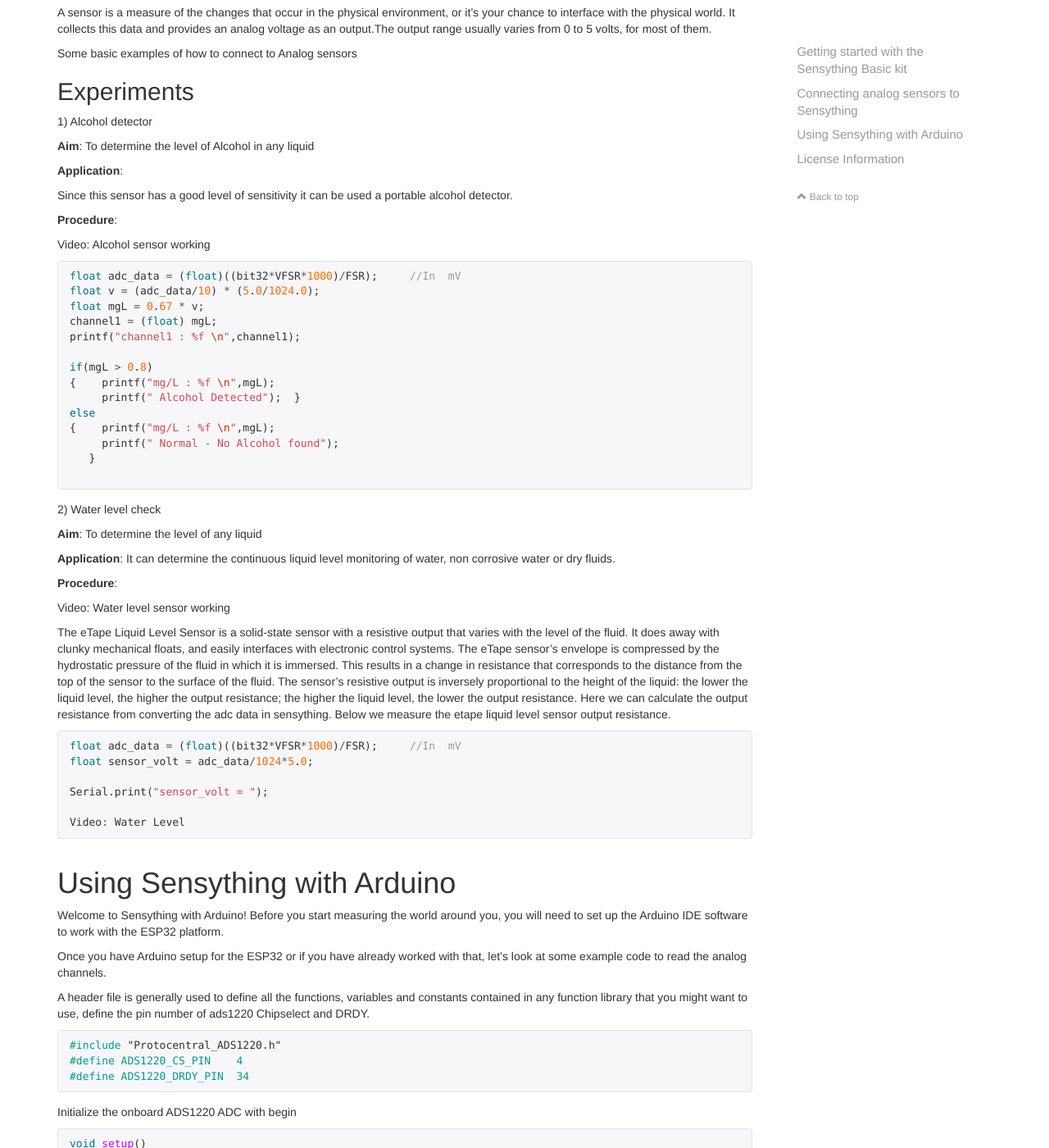
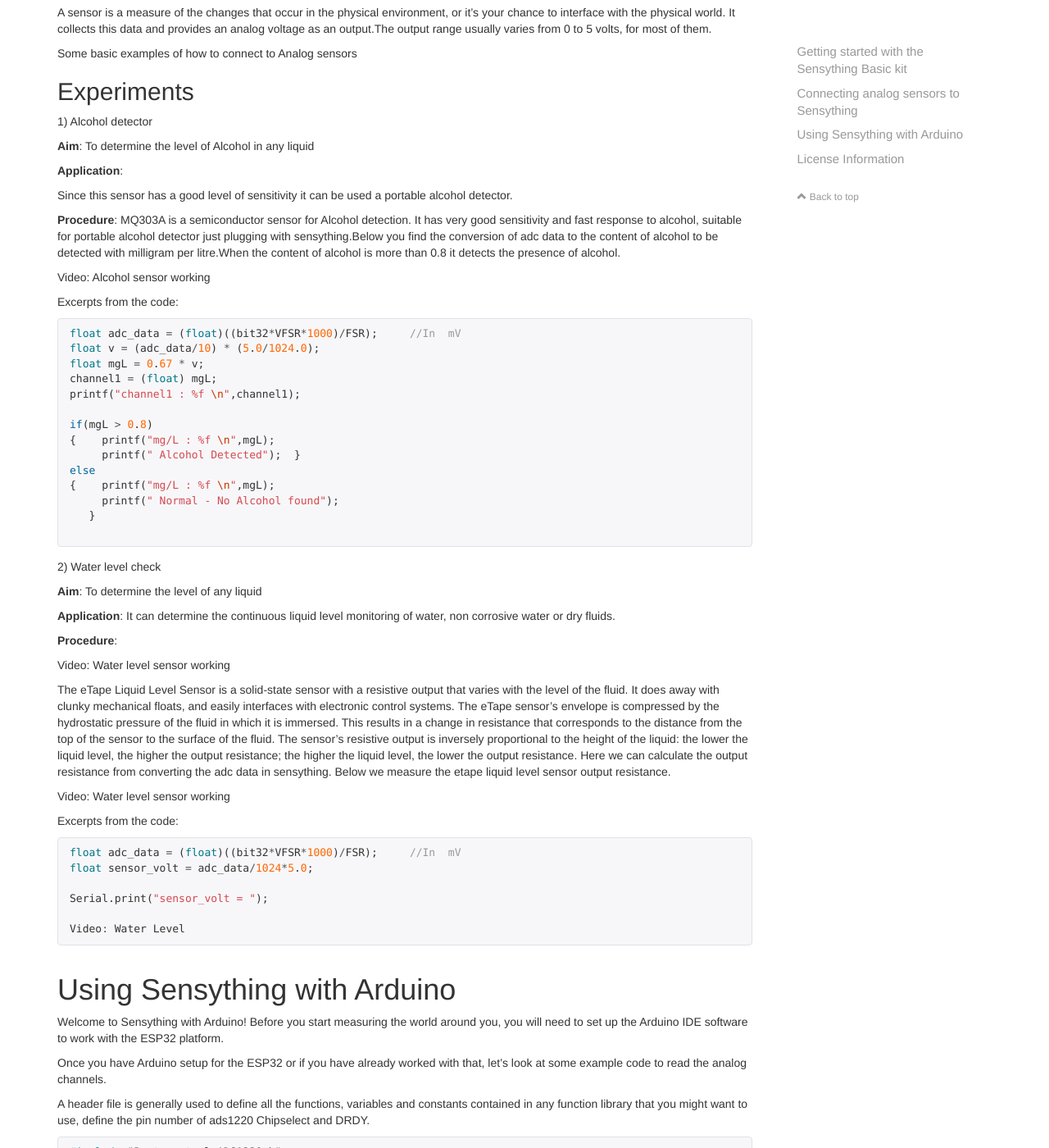
Before and after one commit to Protocentral/protocentral_sensything, a Jekyll site: the page built from docs/index.md, in a window 1280 px wide and 1400 px high, scrolled down 2336 px. Shown: the whole window at 82% size. Built offline with Jekyll 4.4.1, drawn with Linux system fonts in a browser that asks for light colours; nearby versions of some CDN libraries; comment, search, counter and statistics services are not loaded; our own code applies the rules of GitHub Pages for plain Markdown files.

Commit message:
Update index.md

````diff
--- a/docs/index.md
+++ b/docs/index.md
@@ -58,8 +58,11 @@
 Since this sensor has a good level of sensitivity it can be used a portable alcohol detector.
 
 **Procedure**:
+	MQ303A is a semiconductor sensor for Alcohol detection. It has very good sensitivity and fast response to alcohol, suitable for portable alcohol detector just plugging with sensything.Below you find the conversion of adc data to the content of alcohol to be detected with milligram per litre.When the content of alcohol is more than 0.8 it detects the presence of alcohol.
 
 Video: Alcohol sensor working
+
+Excerpts from the code:
 
 ```c
 float adc_data = (float)((bit32*VFSR*1000)/FSR);     //In  mV
@@ -92,6 +95,10 @@
 
 The eTape Liquid Level Sensor is a solid-state sensor with a resistive output that varies with the level of the fluid. It does away with clunky mechanical floats, and easily interfaces with electronic control systems. The eTape sensor's envelope is compressed by the hydrostatic pressure of the fluid in which it is immersed. This results in a change in resistance that corresponds to the distance from the top of the sensor to the surface of the fluid. The sensor's resistive output is inversely proportional to the height of the liquid: the lower the liquid level, the higher the output resistance; the higher the liquid level, the lower the output resistance.
 Here we can calculate the output resistance from converting the adc data in sensything. Below we measure the etape liquid level sensor output resistance.
+
+Video: Water level sensor working
+
+Excerpts from the code:
 
 ```c
 float adc_data = (float)((bit32*VFSR*1000)/FSR);     //In  mV
````
